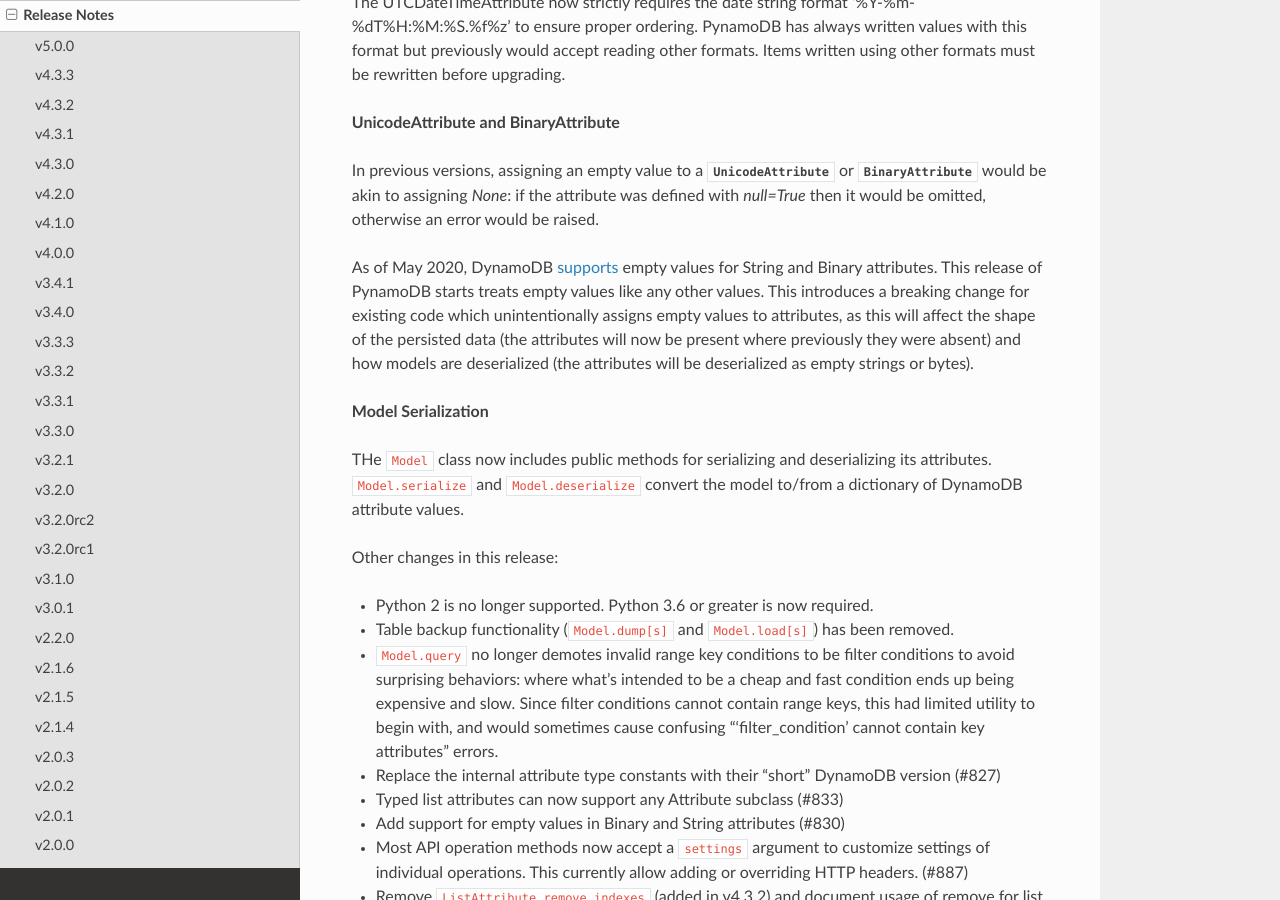
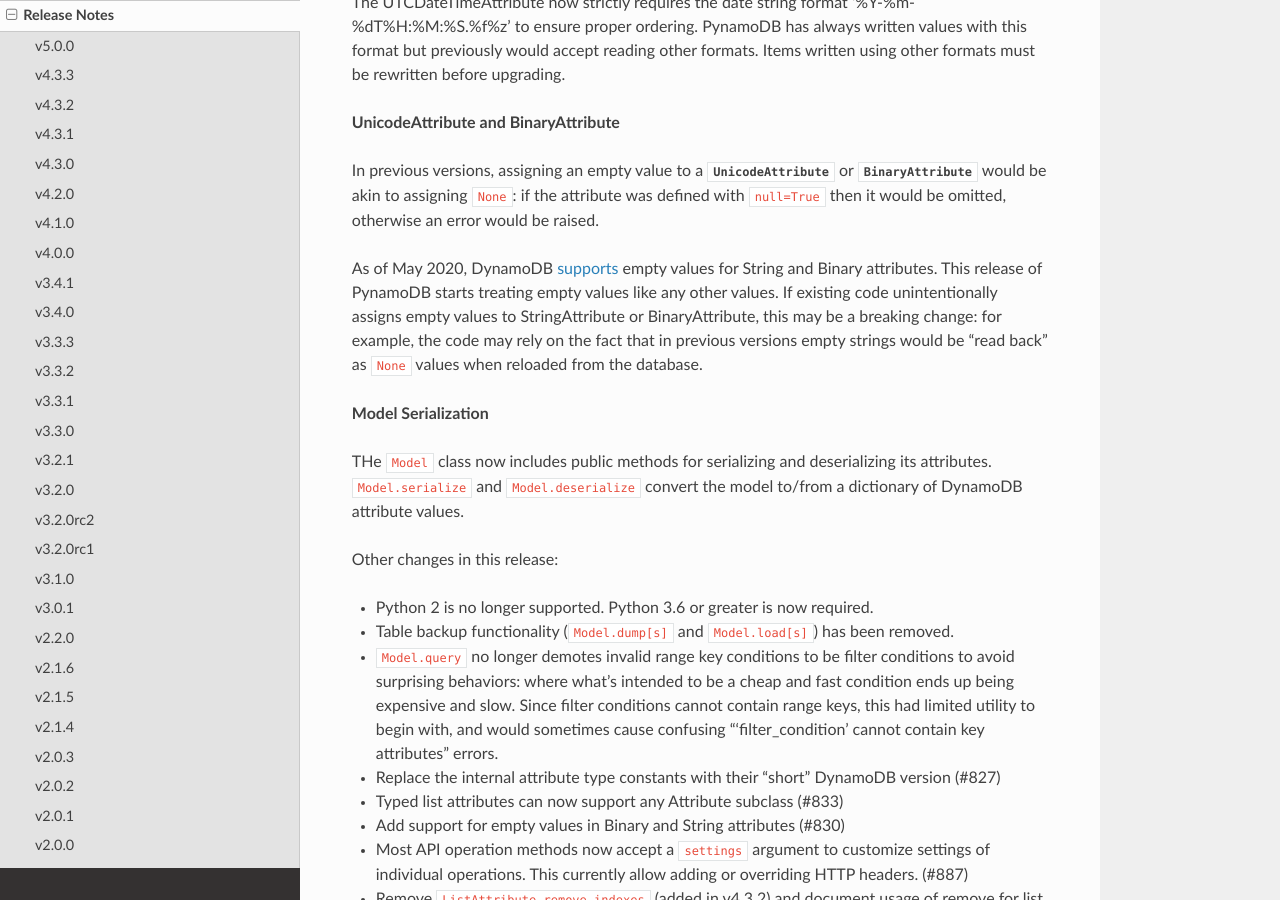
Before and after one commit to pynamodb/PynamoDB, a Sphinx documentation site: the page built from docs/release_notes.rst, in a window 1280 px wide and 900 px high, scrolled down 490 px. Built offline with Sphinx 7.4.7 and the Read the Docs theme 2.0.0, drawn with Linux system fonts in a browser that asks for light colours.

Commit message:
Update release_notes.rst

```diff
--- a/docs/release_notes.rst
+++ b/docs/release_notes.rst
@@ -21,9 +21,9 @@
 
 **UnicodeAttribute and BinaryAttribute**
 
-In previous versions, assigning an empty value to a :py:class:`UnicodeAttribute <pynamodb.attributes.UnicodeAttribute>` or :py:class:`BinaryAttribute <pynamodb.attributes.BinaryAttribute>` would be akin to assigning `None`: if the attribute was defined with `null=True` then it would be omitted, otherwise an error would be raised.
+In previous versions, assigning an empty value to a :py:class:`UnicodeAttribute <pynamodb.attributes.UnicodeAttribute>` or :py:class:`BinaryAttribute <pynamodb.attributes.BinaryAttribute>` would be akin to assigning ``None``: if the attribute was defined with ``null=True`` then it would be omitted, otherwise an error would be raised.
 
-As of May 2020, DynamoDB `supports <https://aws.amazon.com/about-aws/whats-new/2020/05/amazon-dynamodb-now-supports-empty-values-for-non-key-string-and-binary-attributes-in-dynamodb-tables/>`_ empty values for String and Binary attributes. This release of PynamoDB starts treats empty values like any other values. This introduces a breaking change for existing code which unintentionally assigns empty values to attributes, as this will affect the shape of the persisted data (the attributes will now be present where previously they were absent) and how models are deserialized (the attributes will be deserialized as empty strings or bytes).
+As of May 2020, DynamoDB `supports <https://aws.amazon.com/about-aws/whats-new/2020/05/amazon-dynamodb-now-supports-empty-values-for-non-key-string-and-binary-attributes-in-dynamodb-tables/>`_ empty values for String and Binary attributes. This release of PynamoDB starts treating empty values like any other values. If existing code unintentionally assigns empty values to StringAttribute or BinaryAttribute, this may be a breaking change: for example, the code may rely on the fact that in previous versions empty strings would be "read back" as ``None`` values when reloaded from the database.
 
 **Model Serialization**
 
```
